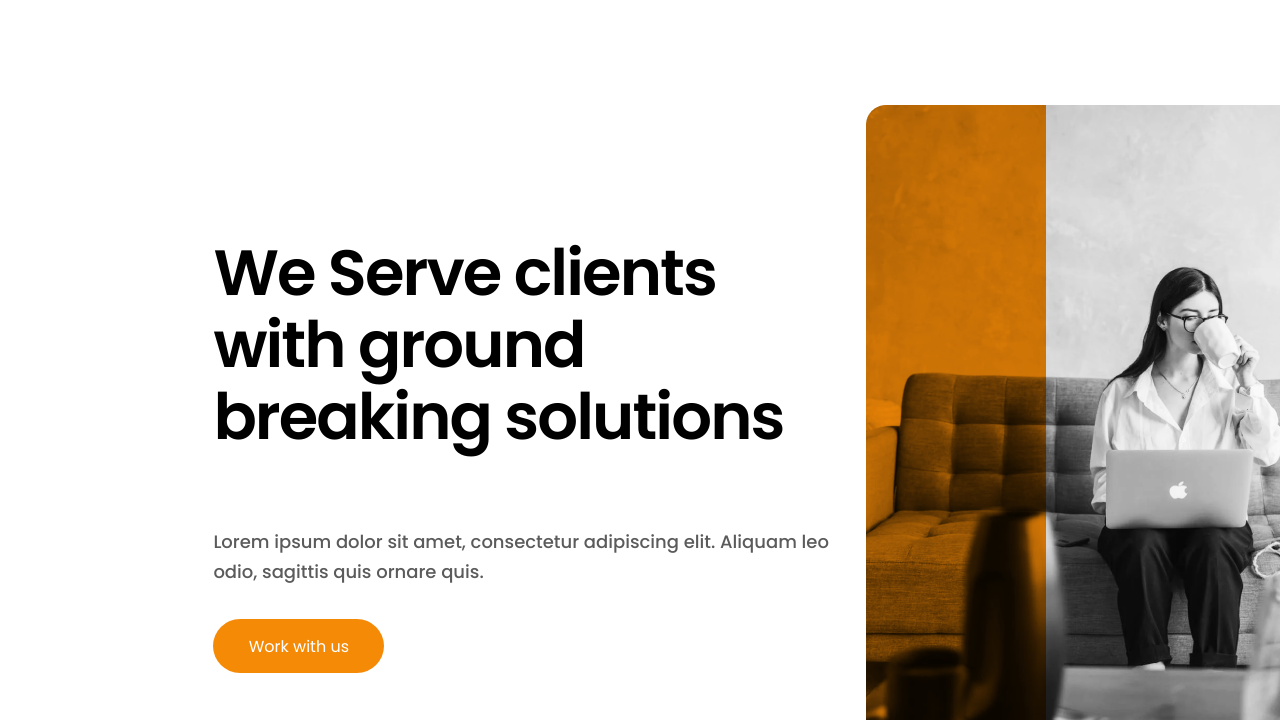
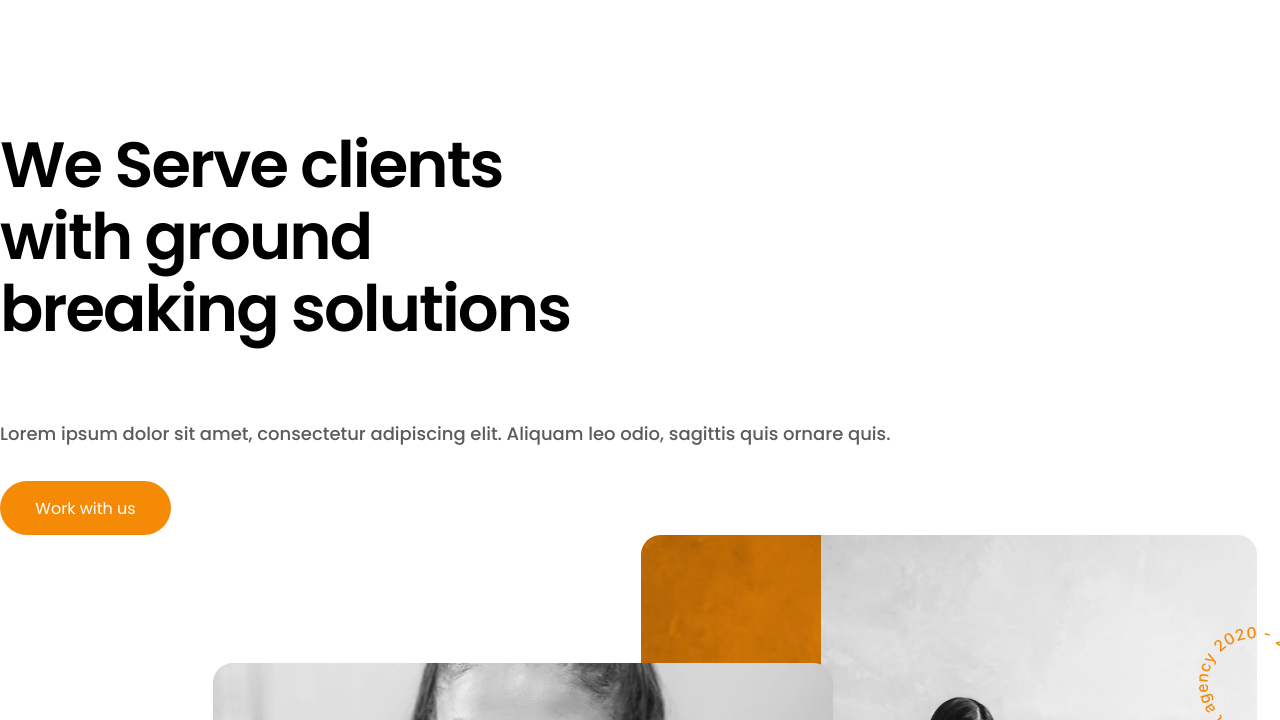
Before and after one commit to Chronicbeet/Vormir, a plain HTML site: page index.html in a window 1280 px wide. Shown: the part 80-800 px from the top of the page. Drawn offline with Linux system fonts and the light colour scheme.

Commit message:
website strcture done

```diff
--- a/styles.css
+++ b/styles.css
@@ -64,15 +64,6 @@ li {
   left: 35px;
 }
 
-.header {
-  display: flex;
-  margin: 0 16.67%;
-  margin-top: 108px;
-}
-
-.column {
-  flex: 50%;
-}
 .but {
   width: 171px;
   height: 54px;
```
